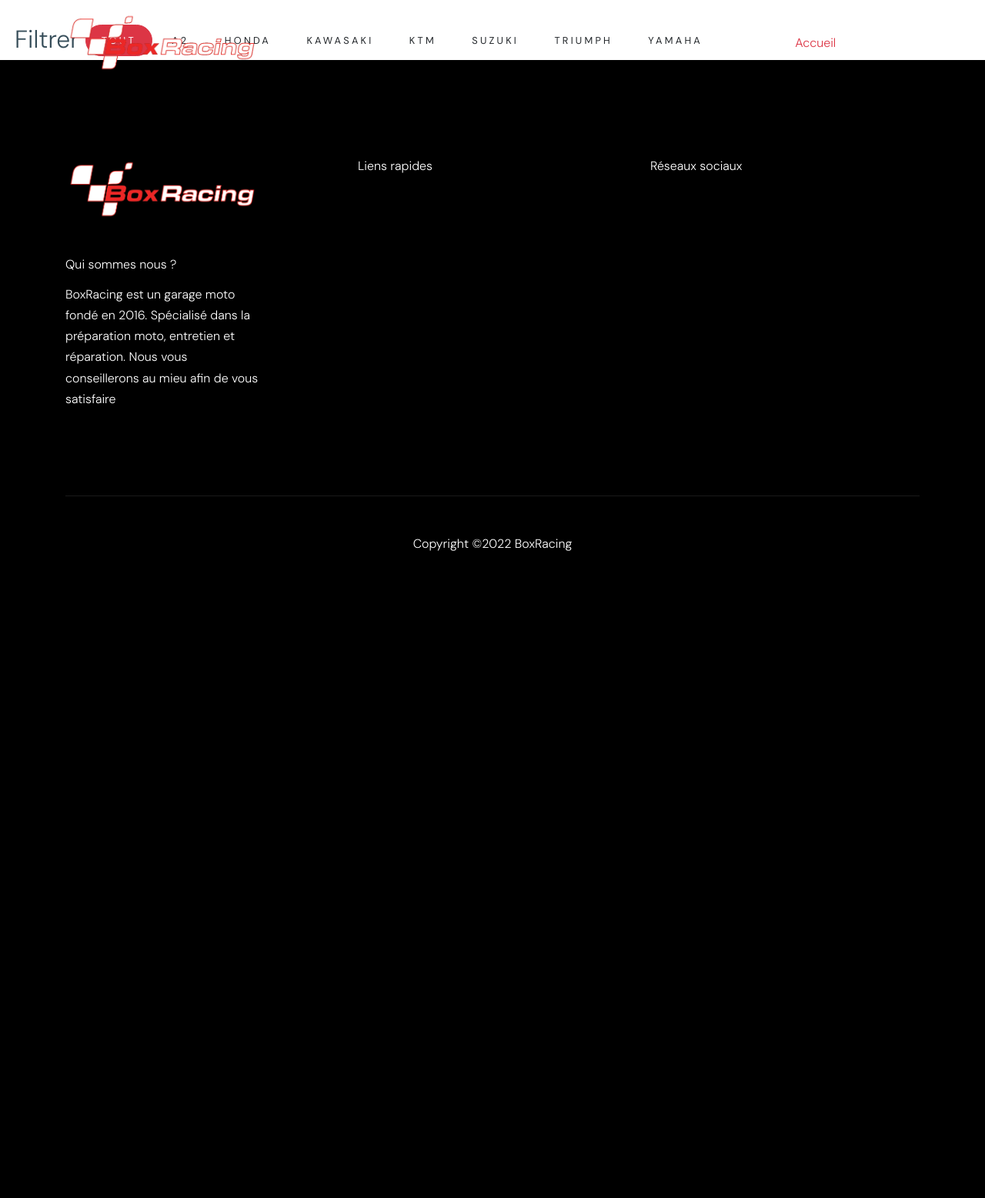
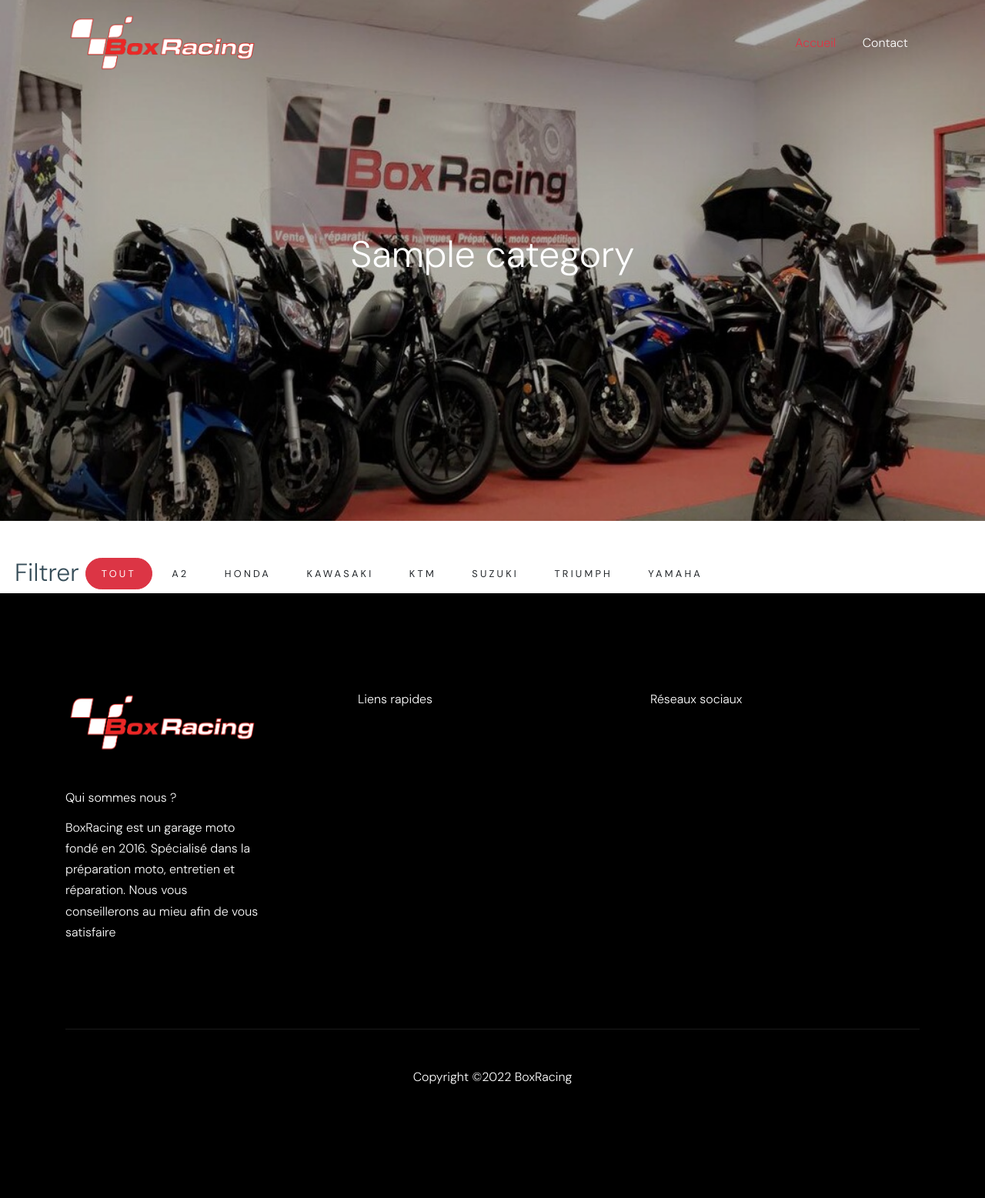
Before and after one commit to kevinalonso/boxracing, a Symfony app: template templates/category.html.twig in a window 1280 px wide; the page is wider, and only the part inside the window is pictured. Shown: that part at 77% size. Before the commit the page ends 716 px from the top of that part, so only its background shows below. Run offline with Twig, Linux system fonts and the light colour scheme; the template is opened without the code that fills it: most values are stand-ins (such as "Sample title", 1, 10 or a date in 2020); some libraries are stand-ins or nearby versions; some web fonts are replaced.

Commit message:
refonte de la page des annonces

```diff
--- a/templates/category.html.twig
+++ b/templates/category.html.twig
@@ -1,14 +1,19 @@
 {% extends "base.html.twig" %}
 
 {% block body %}
-	<div class="row mt-10 mb-10">
-		{% if announcements != null %}
-			<h5 class="w-100 text-center" style="color:white;">{{titleCat.Category.Name}}</h5>
-		{% else %}
-			<h5 class="w-100 text-center" style="color:white;">{{titleCat}}</h5>
-		{% endif %}
 
-	</div>
+
+	<div class="mb-5 ftco-blocks-cover-1">
+      <div class="site-section-cover overlay" data-stellar-background-ratio="0.5" style="background-image: url('http://localhost/boxracing/templates/images/caroussel/3.jpg')">
+        <div class="container">
+          <div class="row align-items-center justify-content-center text-center">
+            <div class="col-md-7">
+              <h1 class="mb-3">{{ (announcements != null) ? titleCat.Category.Name : titleCat }}</h1>
+            </div>
+          </div>
+        </div>
+      </div>
+    </div>
 
 	<div class="row container col-12 ml-1">
 
```
Also changed, not shown: src/Controller/CategoryController.php (+6 -2 lines).
